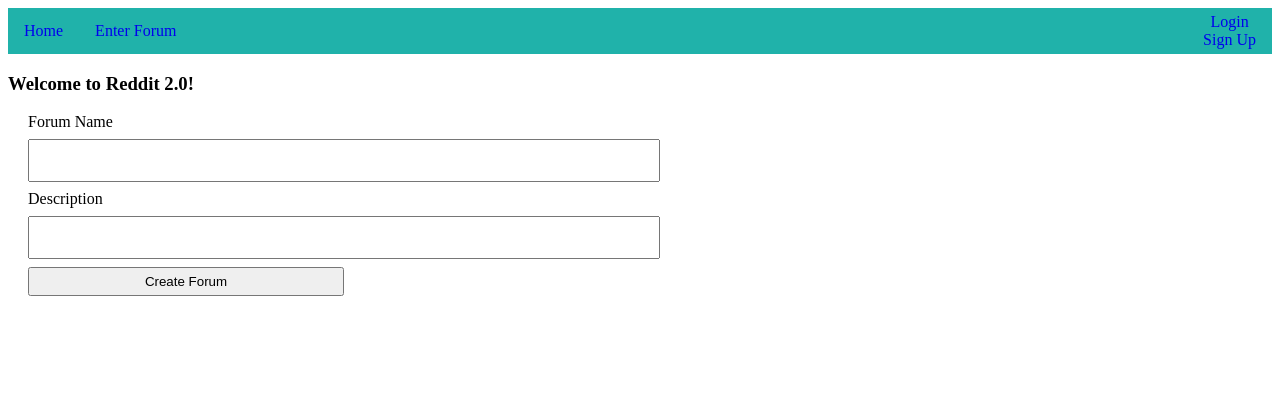
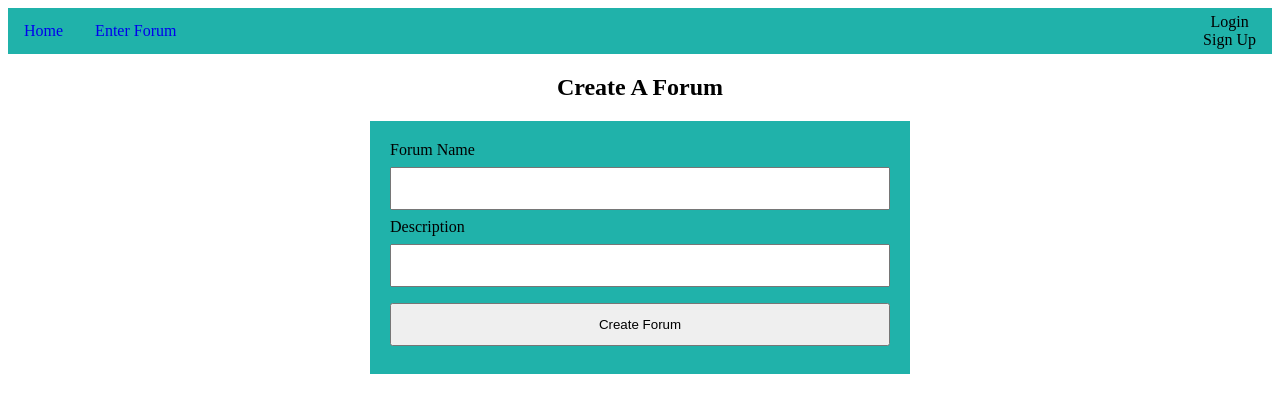
Before and after one commit to shaabann/shaabann.github.io, a PHP site: page /createForum.php in a window 1280 px wide. Shown: the top 413 px of the page. Run offline with PHP 8.4, Linux system fonts and the light colour scheme; data that the repository does not hold is empty.

Commit message:
Linked to php pages and added css to create forum and login/signup

```diff
--- a/createForum.php
+++ b/createForum.php
@@ -11,8 +11,8 @@
       <a href="login.html">Login<br/>Sign Up</a>
     </div>
 
-    <div class="welcome">
-      <h3>Welcome to Reddit 2.0!<h3>
+    <div class="createTitle">
+      <h2>Create A Forum</h2>
     </div>
 
 <?php
@@ -48,6 +48,7 @@
     }
     mysqli_close($con);
   ?>
+    <div class="wrapper">
       <div class="form">
         <form action="post" class="createForum">
           <label for="forumName">Forum Name</label>
@@ -57,6 +58,6 @@
           <input type="submit" value="Create Forum"/>
         </form>
       </div>
-
+    </div>
     </body>
   </html>
--- a/forum.html
+++ b/forum.html
@@ -7,8 +7,7 @@
   </head>
   <body>
     <div class="navbar">
-      <a class= "active" href="index.html">Home</a>
-      <a href="forum.html">Enter Forum</a>
+      <a class= "active" href="index.php">Home</a>
       <a href="login.html">Login<br/>Sign Up</a>
     </div>
 
--- a/index.php
+++ b/index.php
@@ -7,7 +7,6 @@
   <body>
     <div class="navbar">
       <a class= "active" href="index.php">Home</a>
-      <a href="forum.html">Enter Forum</a>
       <a href="login.html">Login<br/>Sign Up</a>
     </div>
 
@@ -17,7 +16,7 @@
 
     <div class="forum-title">
       <h2 class="title-name">Forums</h2>
-      <input type='submit' class="createForum" value='Create Forum' />
+      <a class="create" href="createForum.php">Create Forum</a>
     </div>
 
 <?php
@@ -44,7 +43,7 @@
   		while($row = mysqli_fetch_array($result)){
         echo   '<div class="forum-contents">';
         echo     '<div class="forum-desc">';
-        echo      '<span><a href="forum.php?ID">'. $row['Name'].'</a></span>';
+        echo      '<span><a href="forum.html?ID">'. $row['Name'].'</a></span>';
         echo      '<span>'. $row['Description'].'</span>';
         echo    '</div>';
         echo    '<div class="forum-date">';
--- a/style.css
+++ b/style.css
@@ -13,6 +13,7 @@
 .navbar a:last-child {
   float: right;
   padding: 5px 16px;
+  color:black;
 }
 
 .navbar a:hover {
@@ -47,18 +48,27 @@
   display: flex;
   flex-flow: row;
   align-items: center;
-
 }
 
-.create {
-  border: 1px solid rgb(74, 74, 74);
-  border-radius: 2px;
-  background-color: rgb(239, 239, 239);
-  color: inherit;
+.forum-title a {
+  border: 1px solid black;
   height: 25px;
-  padding: 6px 3px 0px 3px;
+  padding: 6px 3px 3px 3px;
   text-decoration: none;
   margin-left: 20px;
+  color: black;
+  background-color: rgba(209, 209, 209, 1);
+  border-radius: 2px;
+}
+
+.createTitle {
+  text-align: center;
+}
+
+.wrapper {
+    display: flex;
+    align-items: center;
+    justify-content: center;
 }
 
 .createForum {
@@ -77,6 +87,10 @@
   flex-flow: row;
   width: 100%;
   margin-bottom: 5px;
+}
+
+.forum-display a:hover {
+    color: #20b2aa;
 }
 
 .forum-desc {
@@ -98,32 +112,24 @@
  align-items: center;
 }
 
-/* .form {
-  float: right;
-  max-width: 300px;
+.form {
+  max-width: 500px;
   background-color: #20b2aa;
   padding: 20px;
 }
 .formCreate {
   display: inline;
-} */
-
-.createTitle {
-  margin-left: 20px;
-}
-
-.form {
-  align-items: center;
-  justify-content: center;
-  width: 50%;
-  margin-left: 20px;
+  align-items: center
 }
 .createForum {
-  max-width: 50%;
+  max-width: 500px;
   display: inline;
 }
 
-.createForum input[type=text], .createForum textarea{
+.createForum input[type=text] {
+  align-items: left;
+}
+.createForum input {
   width: 100%;
   padding: 12px 20px;
   margin: 8px 0;
@@ -134,10 +140,18 @@
   margin-left: -20px;
 }
 
-input[type=submit] {
-  width: 50%;
-  padding: 5px;
+.member {
+    display: flex;
+    flex-flow: row;
+    background: #20b2aa;
+    align-items: center;
+    justify-content: center;
+    text-align: left;
+    margin: 50px;
+    padding: 10px;
+    max-width: 500px;
 }
+
 /* .form-container {
   max-width: 300px;
   padding: 10px;
```
Also changed, not shown: login.html (+5 -2 lines).
